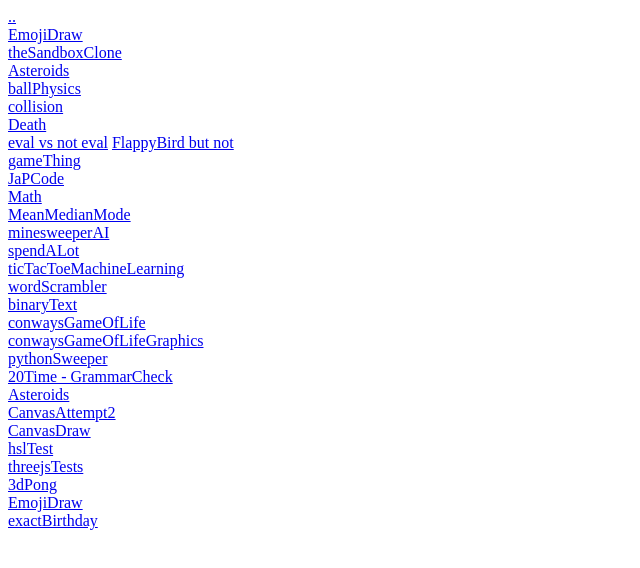
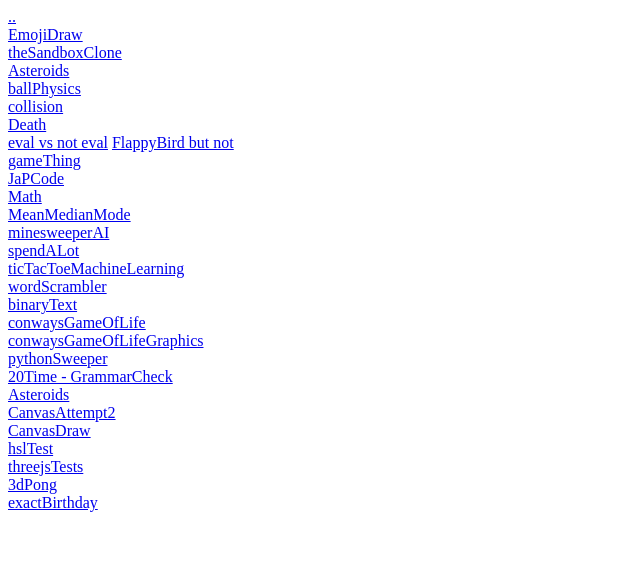
Before and after one commit to JaPNaA/Thingy_2017, a plain HTML site: page index.html in a window 1280 px wide. Shown: the whole page, without its empty margins (0-640 px from the left). Drawn offline with Linux system fonts and the light colour scheme.

Commit message:
EmojiDraw was listed twice
😞

```diff
--- a/index.html
+++ b/index.html
@@ -37,7 +37,6 @@
         <a href="hslTest/">hslTest</a> <br>
         <a href="threejsTests/">threejsTests</a> <br>
         <a href="3dPong/">3dPong</a> <br>
-        <a href="EmojiDraw/">EmojiDraw</a> <br>
         <a href="exactBirthday/">exactBirthday</a>
     </div>
 </body>
```
